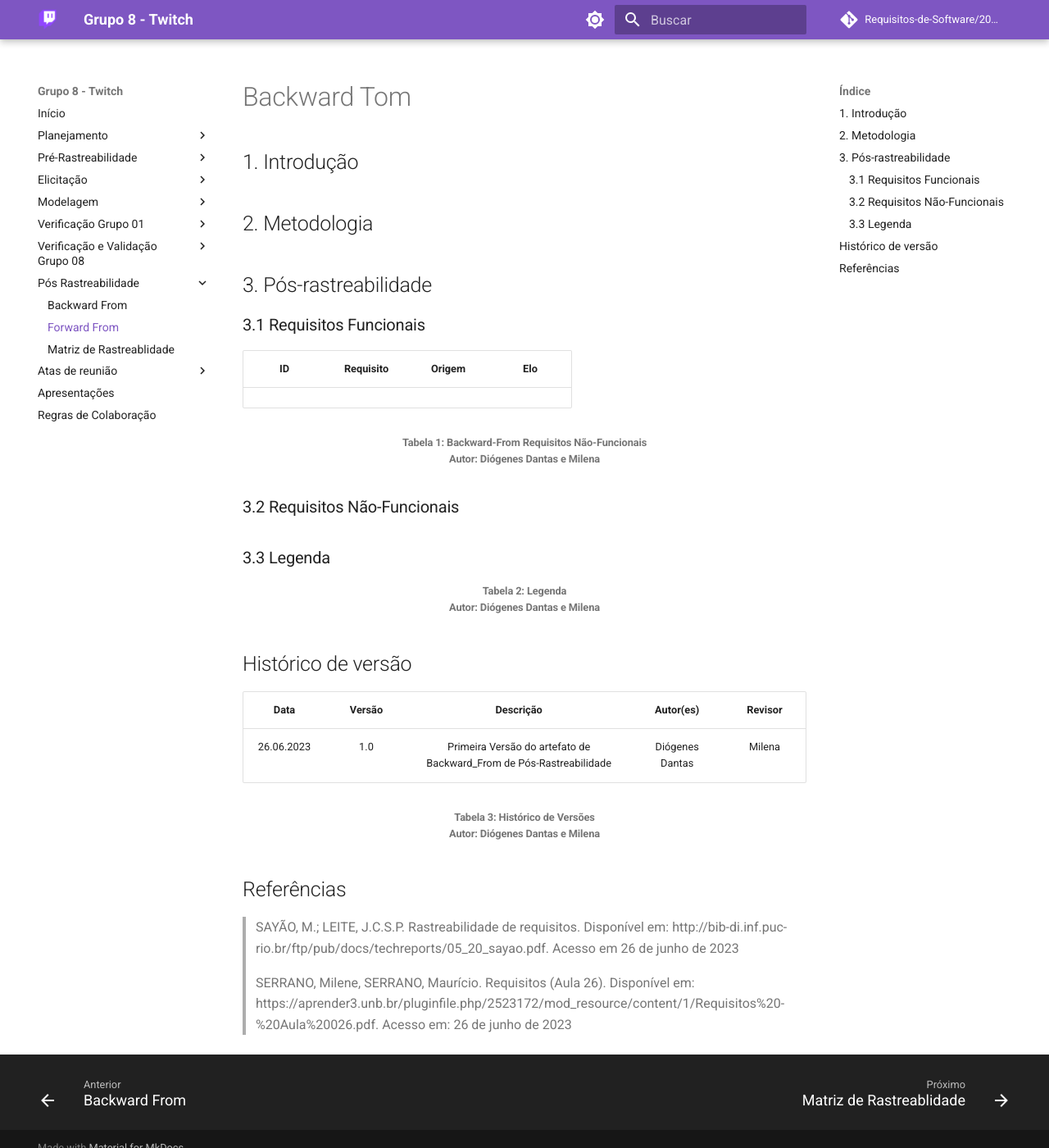
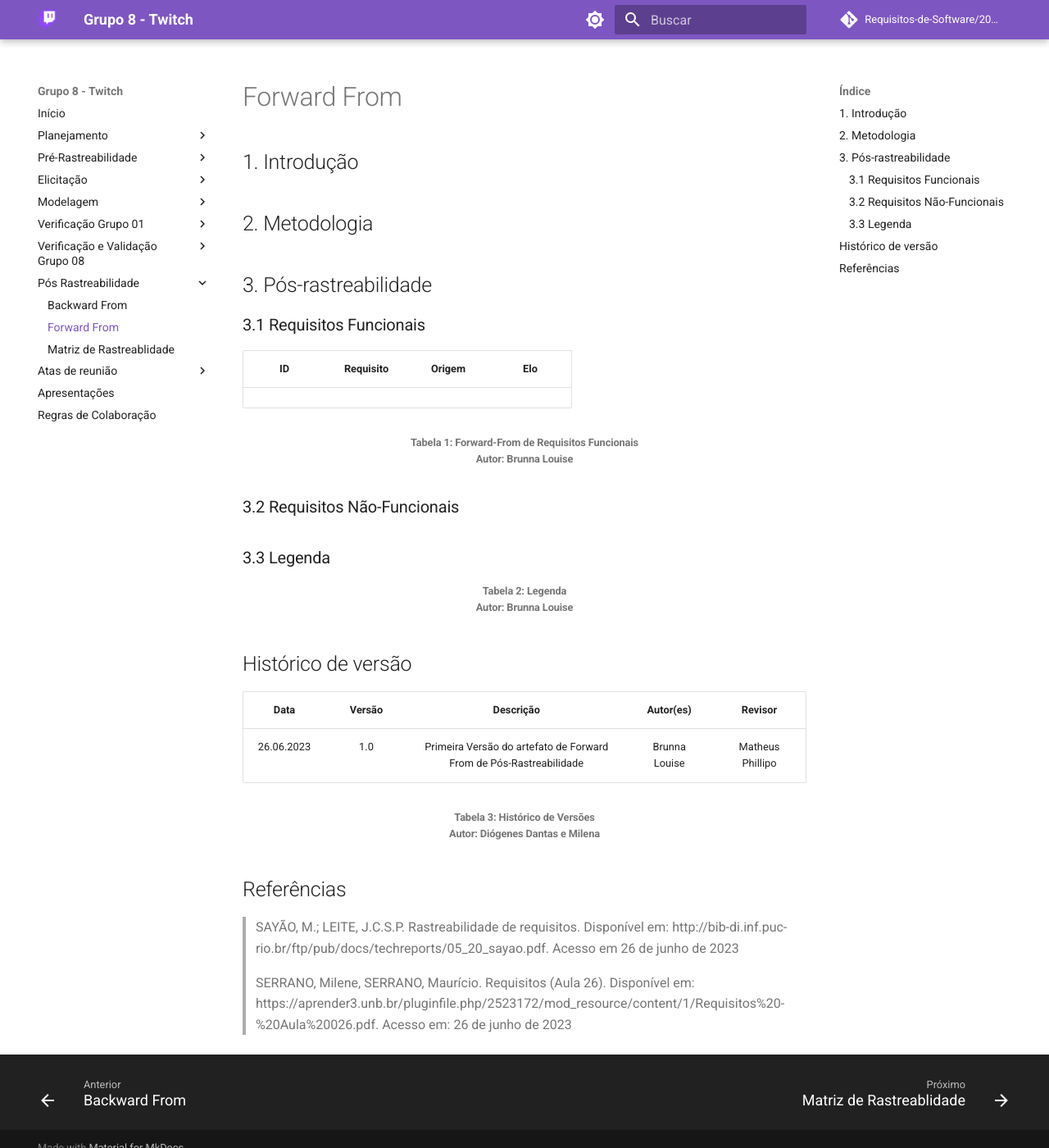
Before and after one commit to Requisitos-de-Software/2023.1-Twitch, an MkDocs documentation site: the page built from docs/pos_rastreabilidade/forward_from.md, in a window 1280 px wide and 1400 px high. Shown: the whole window at 82% size. Built offline with MkDocs 1.6.1 and Material for MkDocs 9.7.7, drawn with Linux system fonts in a browser that asks for light colours; comment, search, counter and statistics services are not loaded.

Commit message:
modifica forward from/cria template

```diff
--- a/docs/pos_rastreabilidade/forward_from.md
+++ b/docs/pos_rastreabilidade/forward_from.md
@@ -1,4 +1,4 @@
-# Backward Tom
+# Forward From
 
 ## 1. Introdução
 
@@ -14,8 +14,8 @@
 | :--------: | :----: | :----------------------------------------------------------------------------: | :--------: |
 |  |     | |  |
 
-<h6 align = "center"> Tabela 1: Backward-From Requisitos Não-Funcionais
-<br> Autor: Diógenes Dantas e Milena</h6>
+<h6 align = "center"> Tabela 1: Forward-From de Requisitos Funcionais
+<br> Autor: Brunna Louise</h6>
 
 ### 3.2 Requisitos Não-Funcionais
 
@@ -25,13 +25,13 @@
 
 
 <h6 align = "center"> Tabela 2: Legenda
-<br> Autor: Diógenes Dantas e Milena </h6>
+<br> Autor: Brunna Louise </h6>
 
 
 ## Histórico de versão
 |    Data    | Versão | Descrição                                                                      | Autor(es)  | Revisor  |
 | :--------: | :----: | :----------------------------------------------------------------------------: | :--------: | :------: |
-| 26.06.2023 | 1.0    | Primeira Versão do artefato de Backward_From de Pós-Rastreabilidade |   Diógenes Dantas   |  Milena  |
+| 26.06.2023 | 1.0    | Primeira Versão do artefato de Forward From de Pós-Rastreabilidade |   Brunna Louise   |  Matheus Phillipo  |
 
 <h6 align = "center"> Tabela 3: Histórico de Versões
 <br> Autor: Diógenes Dantas e Milena </h6>
```
